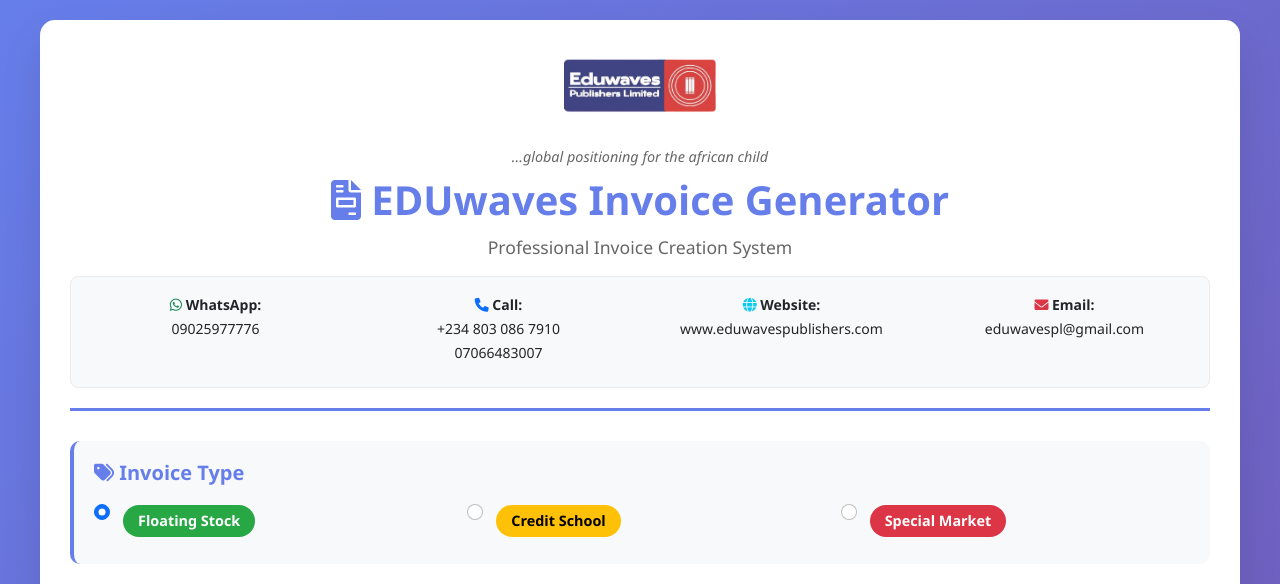
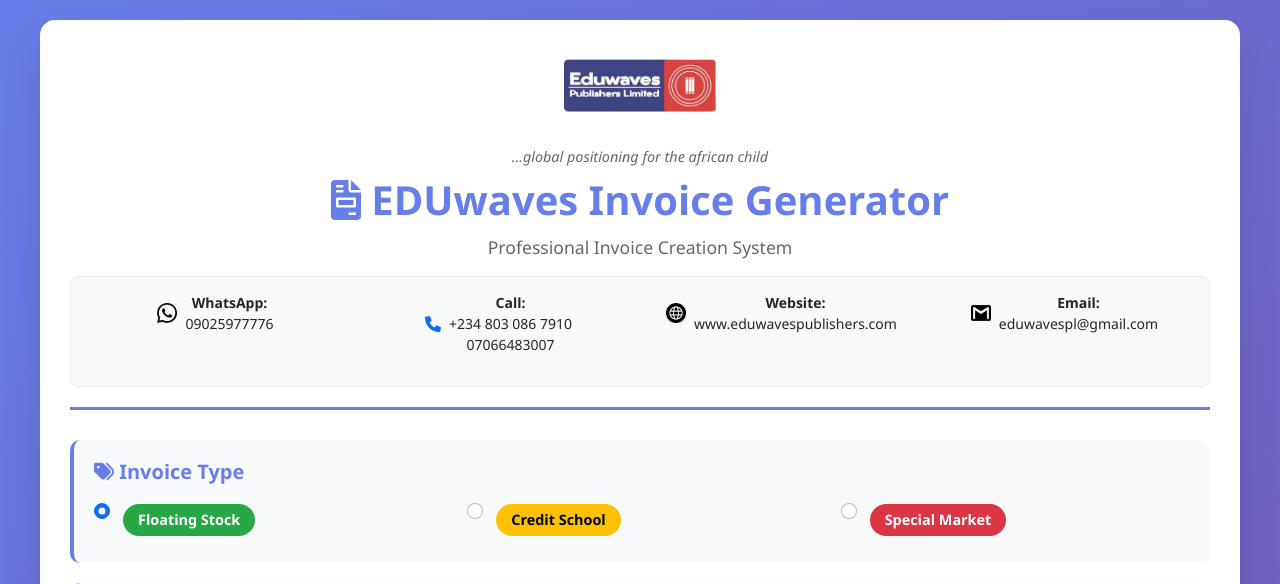
Before and after one commit to freemell/eduwaves_invoice, a Flask app: page / in a window 1280 px wide. Shown: the top 584 px of the page. Run offline with Flask 3, Linux system fonts and the light colour scheme.

Commit message:
add pics

```diff
--- a/app.py
+++ b/app.py
@@ -208,6 +208,13 @@
         return send_file(filename)
     return "File not found", 404
 
+@app.route('/images/<filename>')
+def serve_images(filename):
+    image_path = os.path.join('images', filename)
+    if os.path.exists(image_path):
+        return send_file(image_path)
+    return "Image not found", 404
+
 # Catch-all route for debugging
 @app.errorhandler(404)
 def not_found(error):
@@ -284,11 +291,7 @@
     company_data = [
         ["EDUWAVES PUBLISHERS LTD", "", f"Date: {datetime.now().strftime('%d-%b-%Y')}"],
         ["14 Onitsha Crescent, Area 11", "", f"Invoice No.: {invoice_number}"],
-        ["Garki, Abuja-FCT, Nigeria", "", f"Order No.: HO/OR/{datetime.now().strftime('%y%m%d')}"],
-        ["WhatsApp: 09025977776", "", ""],
-        ["Call: +234 803 086 7910, 07066483007", "", ""],
-        ["Website: www.eduwavespublishers.com", "", ""],
-        ["Email: eduwavespl@gmail.com", "", ""]
+        ["Garki, Abuja-FCT, Nigeria", "", f"Order No.: HO/OR/{datetime.now().strftime('%y%m%d')}"]
     ]
 
     company_table = Table(company_data, colWidths=[3.5*inch, 0.5*inch, 2.5*inch])
@@ -306,6 +309,50 @@
     ]))
 
     story.append(company_table)
+    story.append(Spacer(1, 10))
+
+    # Contact Information with Icons
+    contact_style = ParagraphStyle(
+        'ContactInfo',
+        parent=styles['Normal'],
+        fontSize=9,
+        textColor=colors.black,
+        alignment=TA_LEFT,
+        fontName='Helvetica',
+        spaceAfter=3
+    )
+
+    # Create contact information with icons
+    contact_info = []
+
+    # WhatsApp
+    whatsapp_path = "images/whatsapp.png"
+    if os.path.exists(whatsapp_path):
+        whatsapp_icon = Image(whatsapp_path, width=0.15*inch, height=0.15*inch)
+        contact_info.append(whatsapp_icon)
+    contact_info.append(Paragraph("WhatsApp: 09025977776", contact_style))
+
+    # Phone
+    contact_info.append(Paragraph("Call: +234 803 086 7910, 07066483007", contact_style))
+
+    # Website
+    web_path = "images/web.png"
+    if os.path.exists(web_path):
+        web_icon = Image(web_path, width=0.15*inch, height=0.15*inch)
+        contact_info.append(web_icon)
+    contact_info.append(Paragraph("Website: www.eduwavespublishers.com", contact_style))
+
+    # Email
+    gmail_path = "images/gmail-logo.png"
+    if os.path.exists(gmail_path):
+        gmail_icon = Image(gmail_path, width=0.15*inch, height=0.15*inch)
+        contact_info.append(gmail_icon)
+    contact_info.append(Paragraph("Email: eduwavespl@gmail.com", contact_style))
+
+    # Add contact info to story
+    for item in contact_info:
+        story.append(item)
+
     story.append(Spacer(1, 15))
 
     # Sales Manager (top right)
--- a/templates/index.html
+++ b/templates/index.html
@@ -158,6 +158,21 @@
             margin: 5px;
         }
 
+        .contact-item {
+            display: flex;
+            align-items: center;
+            justify-content: center;
+            margin-bottom: 8px;
+        }
+
+        .contact-item img {
+            transition: transform 0.2s ease;
+        }
+
+        .contact-item:hover img {
+            transform: scale(1.1);
+        }
+
         .badge-floating { background: #28a745; color: white; }
         .badge-credit { background: #ffc107; color: black; }
         .badge-special { background: #dc3545; color: white; }
@@ -217,16 +232,28 @@
                 <div class="contact-info text-center mt-3" style="background: #f8f9fa; padding: 15px; border-radius: 8px; border: 1px solid #e9ecef;">
                     <div class="row">
                         <div class="col-md-3 col-sm-6 mb-2">
-                            <small><i class="fab fa-whatsapp text-success"></i> <strong>WhatsApp:</strong><br>09025977776</small>
+                            <div class="contact-item">
+                                <img src="images/whatsapp.png" alt="WhatsApp" style="width: 20px; height: 20px; margin-right: 8px; vertical-align: middle;">
+                                <small><strong>WhatsApp:</strong><br>09025977776</small>
+                            </div>
                         </div>
                         <div class="col-md-3 col-sm-6 mb-2">
-                            <small><i class="fas fa-phone text-primary"></i> <strong>Call:</strong><br>+234 803 086 7910<br>07066483007</small>
+                            <div class="contact-item">
+                                <i class="fas fa-phone text-primary" style="margin-right: 8px;"></i>
+                                <small><strong>Call:</strong><br>+234 803 086 7910<br>07066483007</small>
+                            </div>
                         </div>
                         <div class="col-md-3 col-sm-6 mb-2">
-                            <small><i class="fas fa-globe text-info"></i> <strong>Website:</strong><br>www.eduwavespublishers.com</small>
+                            <div class="contact-item">
+                                <img src="images/web.png" alt="Website" style="width: 20px; height: 20px; margin-right: 8px; vertical-align: middle;">
+                                <small><strong>Website:</strong><br>www.eduwavespublishers.com</small>
+                            </div>
                         </div>
                         <div class="col-md-3 col-sm-6 mb-2">
-                            <small><i class="fas fa-envelope text-danger"></i> <strong>Email:</strong><br>eduwavespl@gmail.com</small>
+                            <div class="contact-item">
+                                <img src="images/gmail-logo.png" alt="Gmail" style="width: 20px; height: 20px; margin-right: 8px; vertical-align: middle;">
+                                <small><strong>Email:</strong><br>eduwavespl@gmail.com</small>
+                            </div>
                         </div>
                     </div>
                 </div>
```
Also changed, not shown: images/gmail-logo.png (added), images/web.png (added), images/whatsapp.png (added).
